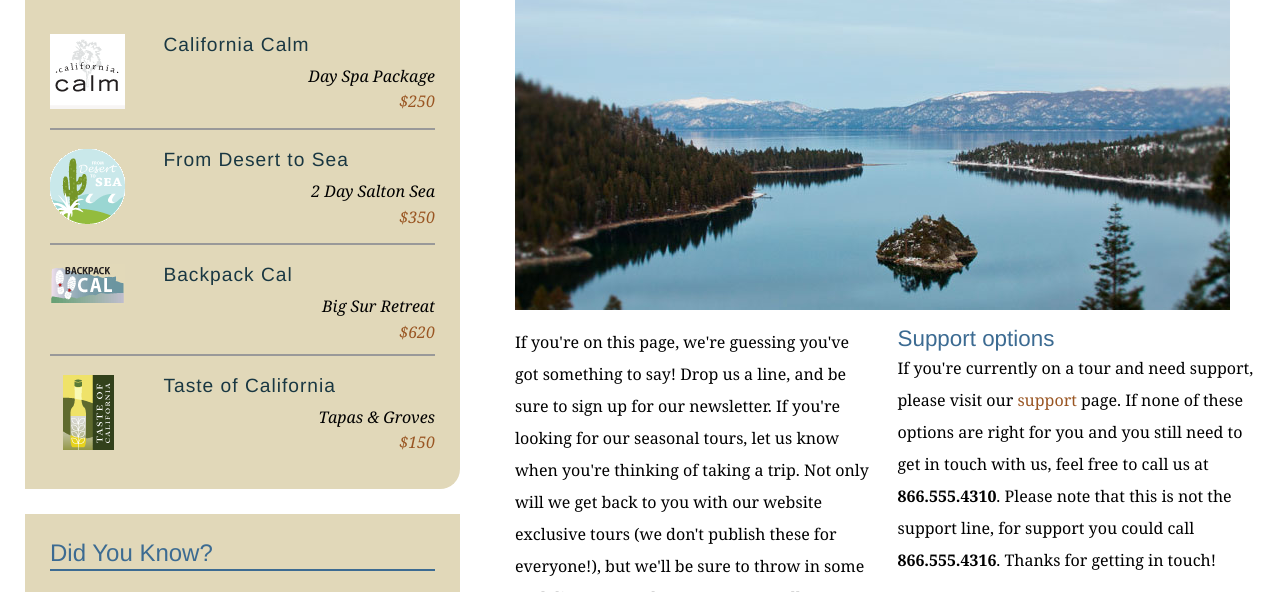
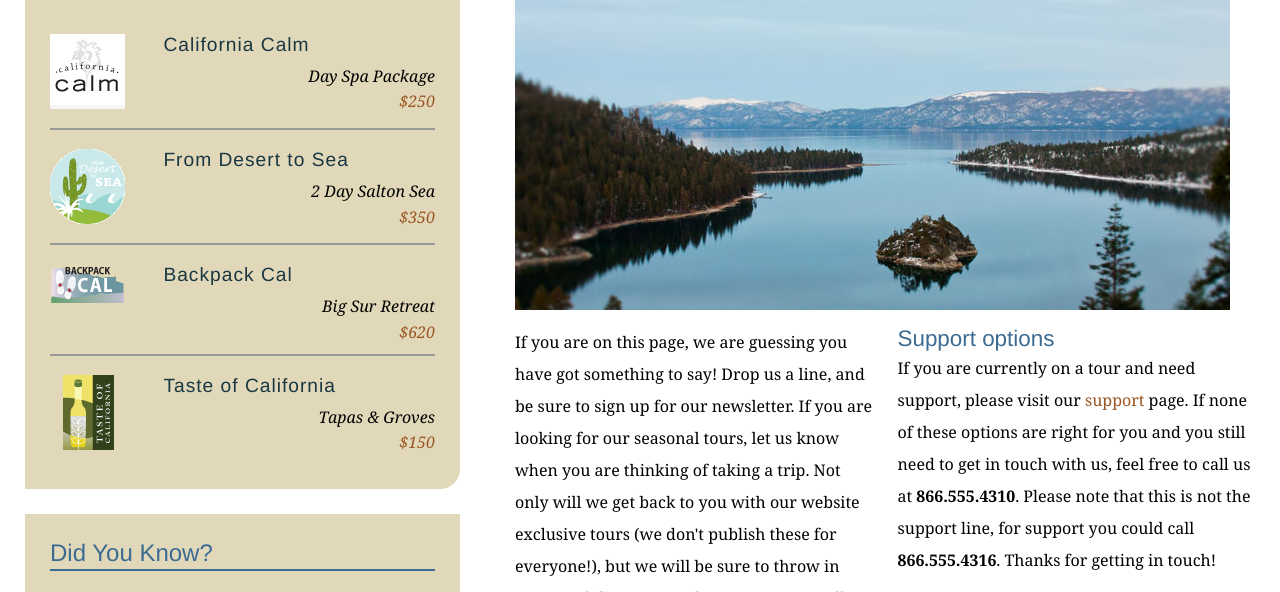
Before and after one commit to Sushant191/explore_california, a plain HTML site: page contact.html in a window 1280 px wide. Shown: the part 342-934 px from the top of the page. Drawn offline with Linux system fonts and the light colour scheme.

Commit message:
Removed contraction from contact page text

```diff
--- a/contact.html
+++ b/contact.html
@@ -68,10 +68,10 @@
           <h1>Get in touch</h1>
           <img src="assets/images/emerald_bay.jpg" alt="Beautiful Lake Tahoe" class="articleImage" />
           <div class="multiCol">
-            <p>If you're on this page, we're guessing you've got something to say! Drop us a line, and be sure to sign up for our newsletter. If you're looking for our seasonal tours,  let us know when you're thinking of taking a trip. Not only will we get back to you with our website exclusive tours (we don't publish these for everyone!), but we'll be sure to throw in some cool discounts and tour extras as well.</p>
+            <p>If you are on this page, we are guessing you have got something to say! Drop us a line, and be sure to sign up for our newsletter. If you are looking for our seasonal tours,  let us know when you are thinking of taking a trip. Not only will we get back to you with our website exclusive tours (we don't publish these for everyone!), but we will be sure to throw in some cool discounts and tour extras as well.</p>
 
             <h2>Support options</h2>
-            <p>If you're currently on a tour and need support, please visit our <a href="support.html">support</a> page. If none of these options are right for you and you still need to get in touch with us, feel free to call us at<span class="phone"> <strong>866.555.4310</strong>. Please note that this is not the support line, for support you could call </span><strong>866.555.4316</strong>. Thanks for getting in touch!</p>
+            <p>If you are currently on a tour and need support, please visit our <a href="support.html">support</a> page. If none of these options are right for you and you still need to get in touch with us, feel free to call us at<span class="phone"> <strong>866.555.4310</strong>. Please note that this is not the support line, for support you could call </span><strong>866.555.4316</strong>. Thanks for getting in touch!</p>
           </div>
 
           <form id="frmContact" name="frmContact" method="post" action="contact_process.html">
```
